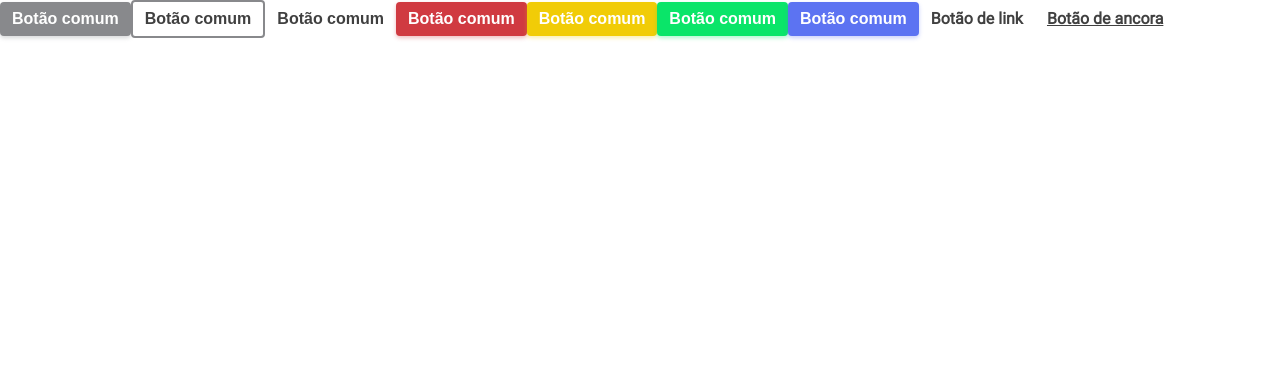
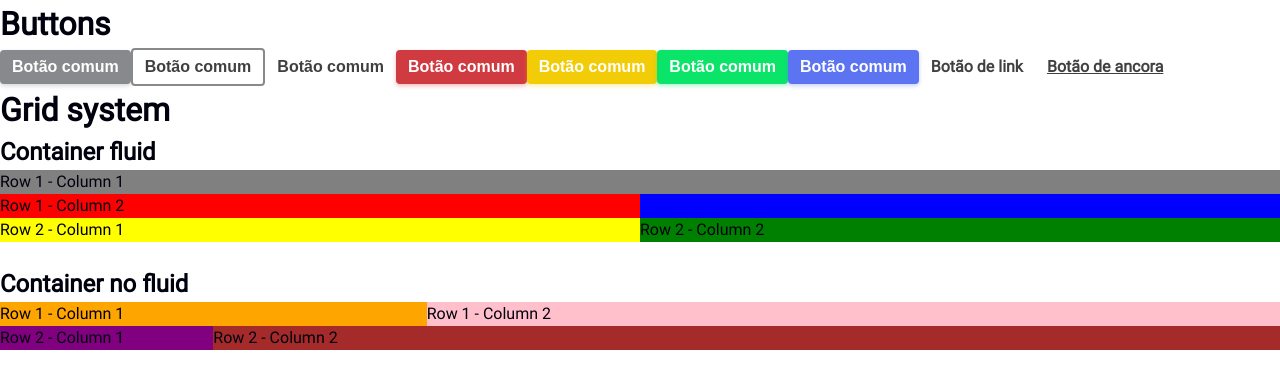
Before and after one commit to johnnyferreiradev/landing-template-js, a React (Create React App) app: page / in a window 1280 px wide. Shown: the top 388 px of the page. Built offline with nearby package versions, Linux system fonts and the light colour scheme.

Commit message:
Grid system creation

```diff
--- /dev/null
+++ b/src/components/Grid/index.js
@@ -0,0 +1,43 @@
+import styled from 'styled-components';
+
+// fluid: ocupa 100% do espaço horizontal disponível
+
+export const Container = styled.div`
+  width: 100%;
+  max-width: ${(props) => (props.fluid ? 'auto' : '1366px')};
+  box-sizing: border-box;
+  display: flex;
+  flex-direction: column;
+  justify-content: flex-start;
+  align-items: flex-start;
+`;
+
+export const Row = styled.div`
+  width: 100%;
+  heigth: auto;
+  box-sizing: border-box;
+  display: flex;
+  justify-content: ${({ justifyContent }) => justifyContent || 'flex-start'};
+  align-items: ${({ alignItems }) => alignItems || 'flex-start'};
+  flex-wrap: wrap;
+`;
+
+function getColumnWidth(value) {
+  if (!value) return false;
+
+  const width = (value / 12) * 100;
+  return `width: ${width}%;`;
+}
+
+export const Column = styled.div`
+  box-sizing: border-box;
+  @media only screen and (max-width: 768px) {
+    ${({ mobile }) => mobile && getColumnWidth(mobile)}
+  }
+  @media only screen and (min-width: 768px) {
+    ${({ tablet }) => tablet && getColumnWidth(tablet)}
+  }
+  @media only screen and (min-width: 1000px) {
+    ${({ desktop }) => desktop && getColumnWidth(desktop)}
+  }
+`;
--- a/src/pages/Home/index.jsx
+++ b/src/pages/Home/index.jsx
@@ -1,9 +1,11 @@
 import React from 'react';
 
 import { Button, LinkButton, AnchorButton } from '../../components/Buttons/index';
+import { Container, Row, Column } from '../../components/Grid';
 
 const Home = () => (
   <div>
+    <h1>Buttons</h1>
     <Button theme="primary">Botão comum</Button>
     <Button theme="secondary">Botão comum</Button>
     <Button theme="link">Botão comum</Button>
@@ -14,6 +16,34 @@ const Home = () => (
 
     <LinkButton to="/home">Botão de link</LinkButton>
     <AnchorButton href="https://google.com">Botão de ancora</AnchorButton>
+
+    <h1>Grid system</h1>
+
+    <h2>Container fluid</h2>
+    <Container style={{ background: 'blue' }} fluid>
+      <Row>
+        <Column desktop="12" tablet="12" mobile="12" style={{ background: 'gray' }}>Row 1 - Column 1</Column>
+        <Column desktop="6" tablet="12" mobile="12" style={{ background: 'red' }}>Row 1 - Column 2</Column>
+      </Row>
+      <Row>
+        <Column desktop="6" tablet="4" mobile="12" style={{ background: 'yellow' }}>Row 2 - Column 1</Column>
+        <Column desktop="6" tablet="8" mobile="12" style={{ background: 'green' }}>Row 2 - Column 2</Column>
+      </Row>
+    </Container>
+
+    <br />
+
+    <h2>Container no fluid</h2>
+    <Container style={{ background: 'red' }}>
+      <Row>
+        <Column desktop="4" tablet="8" mobile="8" style={{ background: 'orange' }}>Row 1 - Column 1</Column>
+        <Column desktop="8" tablet="4" mobile="8" style={{ background: 'pink' }}>Row 1 - Column 2</Column>
+      </Row>
+      <Row>
+        <Column desktop="2" tablet="10" mobile="12" style={{ background: 'purple' }}>Row 2 - Column 1</Column>
+        <Column desktop="10" tablet="2" mobile="2" style={{ background: 'brown' }}>Row 2 - Column 2</Column>
+      </Row>
+    </Container>
   </div>
 );
 
```
